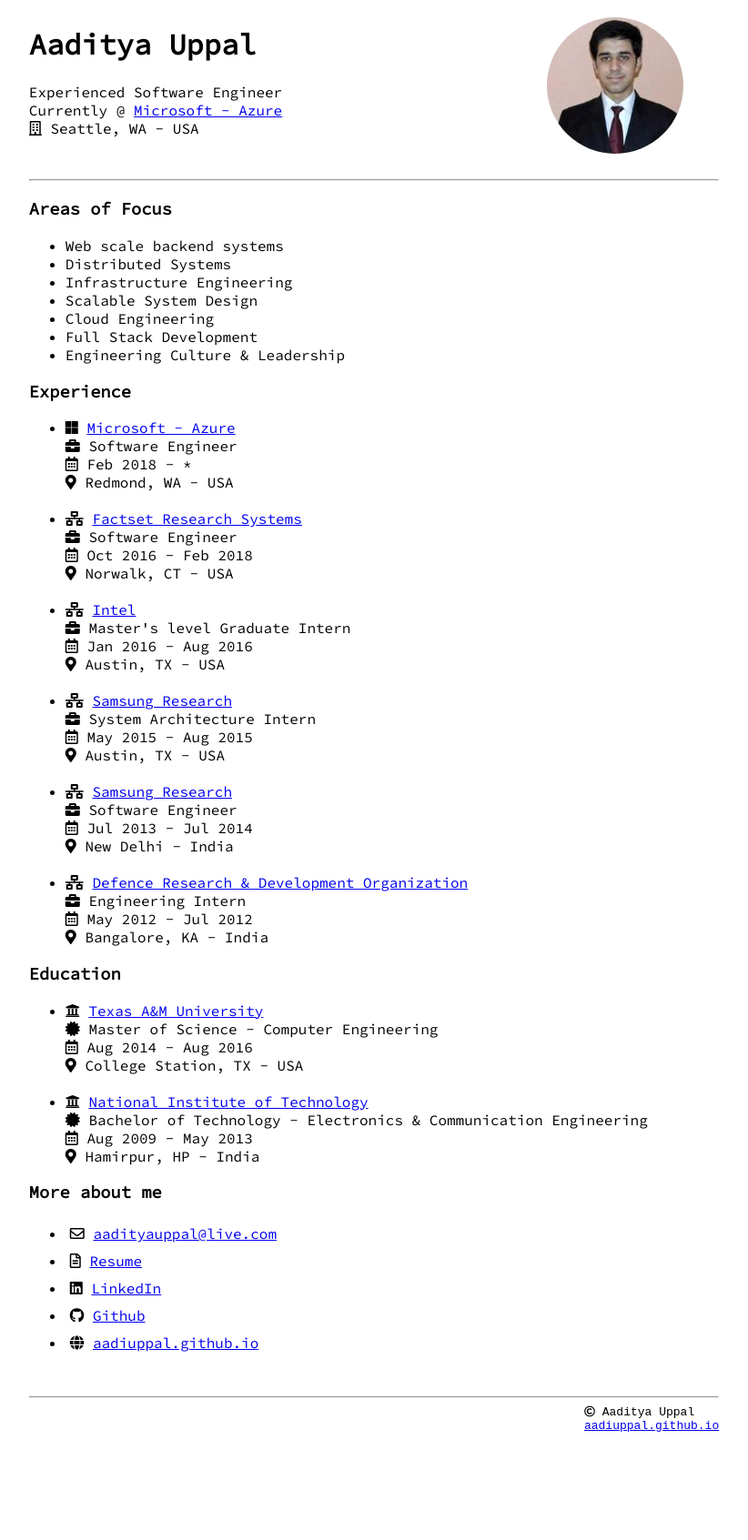
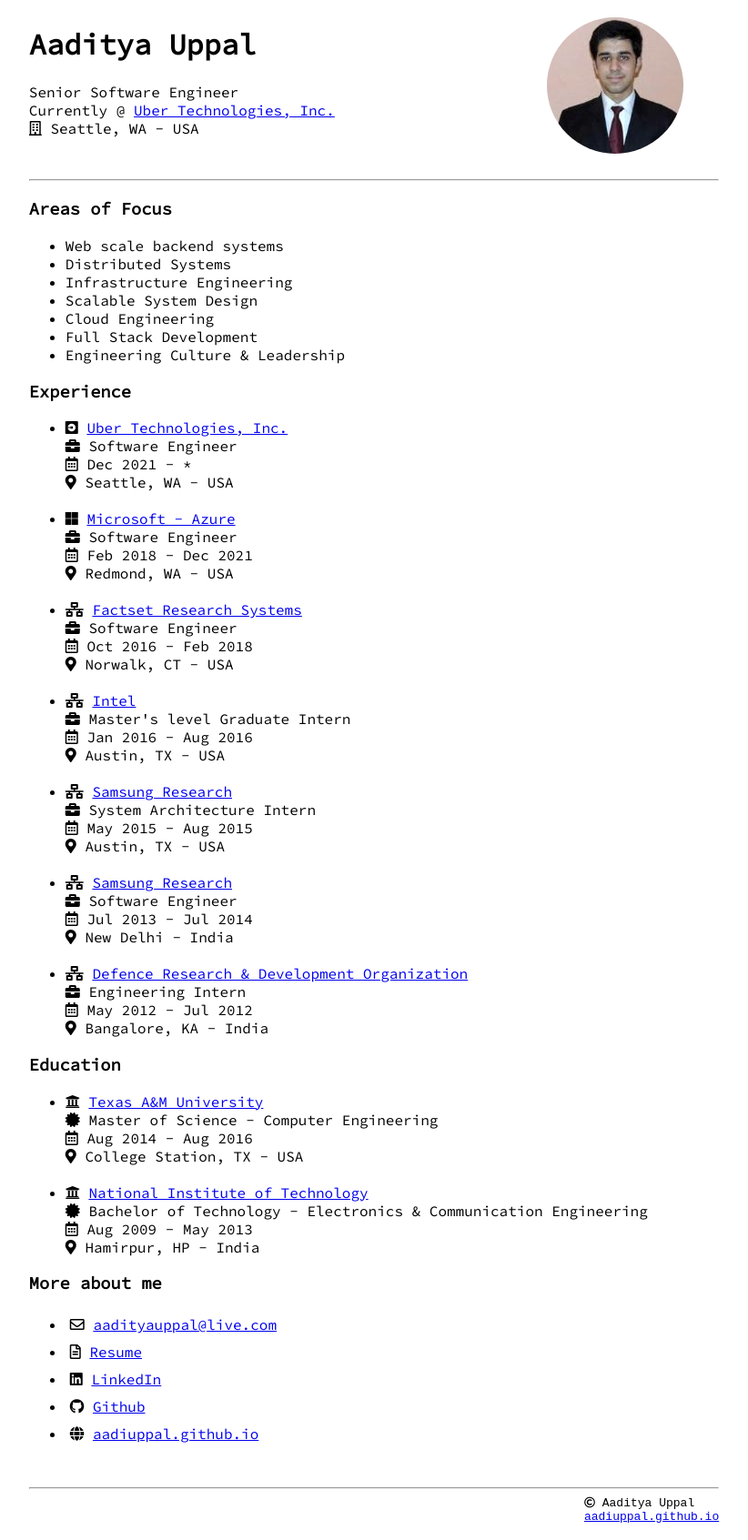
Before and after one commit to aadiuppal/aadiuppal.github.io, a Jekyll site: the page index.html, which Jekyll copies as it is, in a window 1280 px wide. Shown: the whole page at 91% size, without its empty margins (229-1051 px from the left). Built offline with Jekyll 4.4.1, drawn with Linux system fonts in a browser that asks for light colours; before the commit the page ends 1593 px from its top, so only the background shows below that.

Commit message:
update employer

```diff
--- a/index.html
+++ b/index.html
@@ -93,11 +93,11 @@
       <div class="left-top-div">
         <h1>Aaditya Uppal</h1>
         <p>
-          Experienced Software Engineer
+          Senior Software Engineer
           <br />
           Currently @
-          <a href="https://azure.microsoft.com" target="_blank"
-            >Microsoft - Azure</a
+          <a href="https://www.uber.com/" target="_blank"
+            >Uber Technologies, Inc.</a
           >
           <br />
           <i class="far fa-building"></i> Seattle, WA - USA
@@ -128,6 +128,22 @@
     <h3>Experience</h3>
     <ul>
       <li>
+        <i class="fab fa-uber"></i>
+        <a href="https://uber.com" target="_blank">
+          Uber Technologies, Inc.</a
+        >
+        <br />
+        <i class="fas fa-briefcase"></i>
+        Software Engineer
+        <br />
+        <i class="far fa-calendar-alt"></i>
+        Dec 2021 - *
+        <br />
+        <i class="fas fa-map-marker-alt"></i>
+        Seattle, WA - USA
+      </li>
+      <br />
+      <li>
         <i class="fab fa-microsoft"></i>
         <a href="https://azure.microsoft.com" target="_blank">
           Microsoft - Azure</a
@@ -137,7 +153,7 @@
         Software Engineer
         <br />
         <i class="far fa-calendar-alt"></i>
-        Feb 2018 - *
+        Feb 2018 - Dec 2021
         <br />
         <i class="fas fa-map-marker-alt"></i>
         Redmond, WA - USA
```
